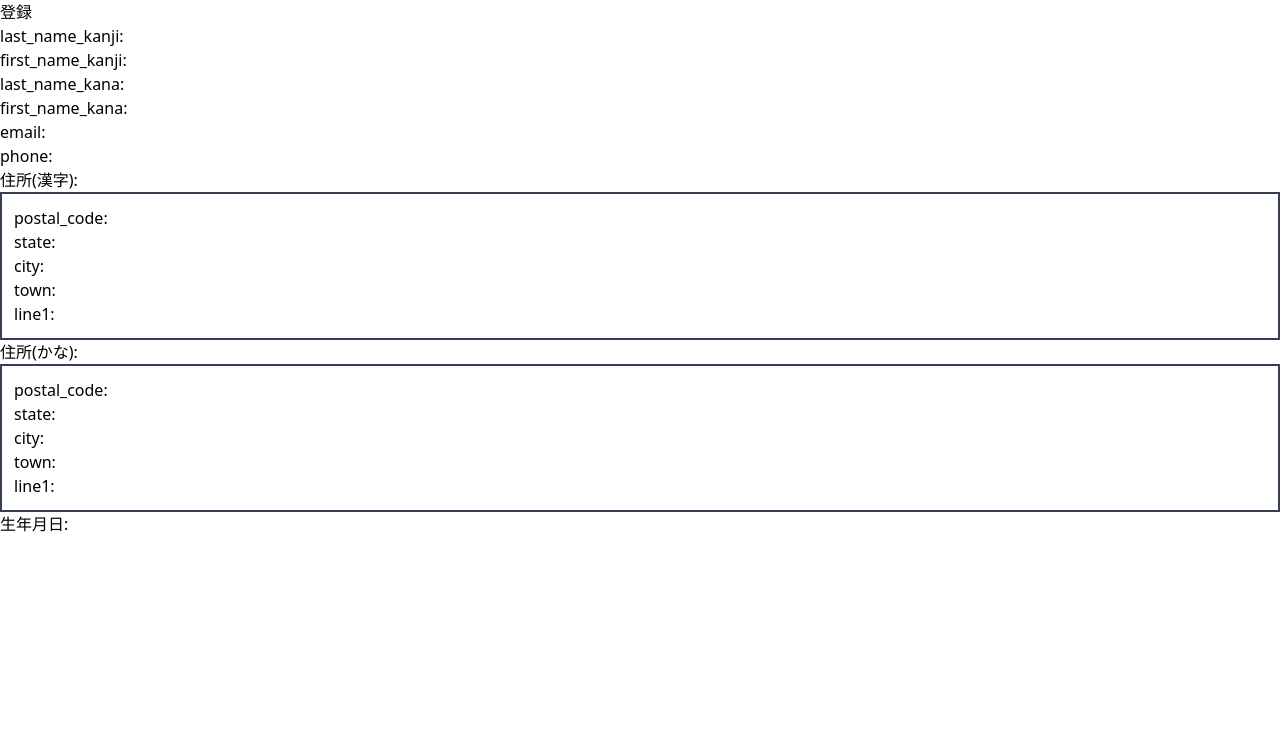
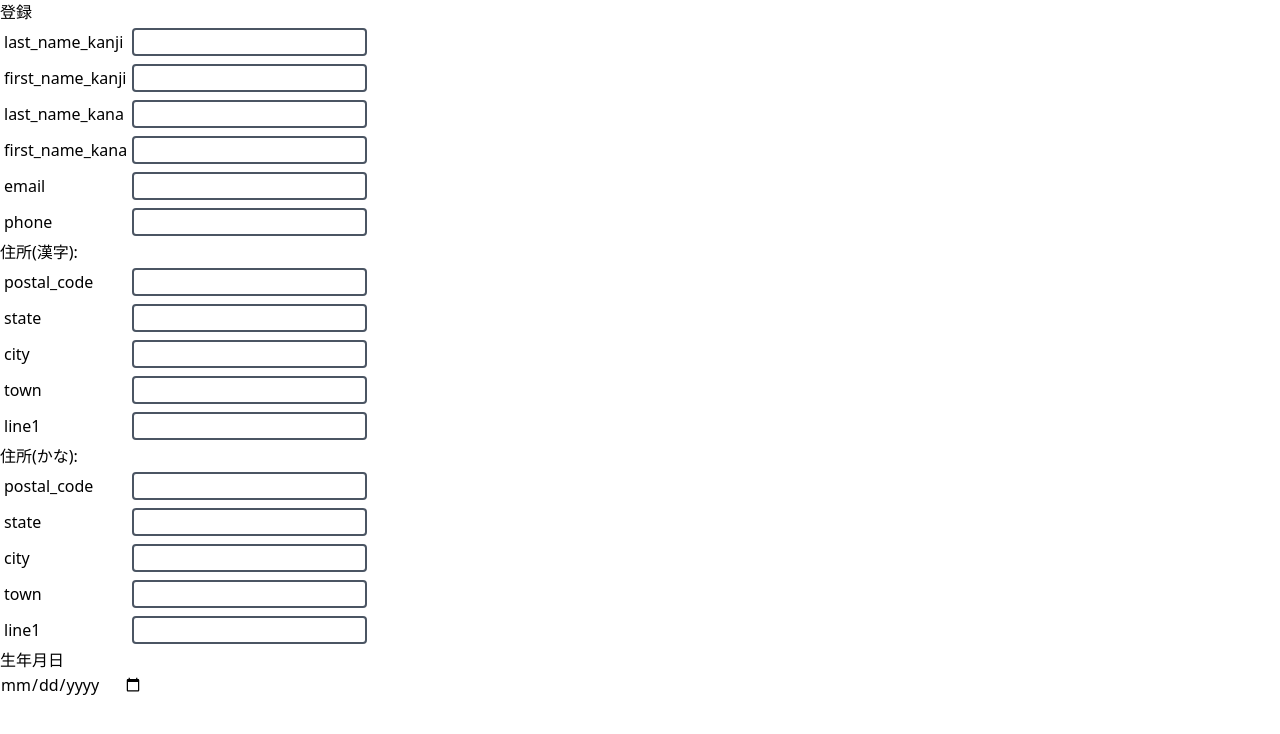
Before and after one commit to pluswing/studying_stripe, a Next.js app in the folder front/: page /stripe/register in a window 1280 px wide. Shown: the top 734 px of the page. Built offline with nearby package versions, Linux system fonts and the light colour scheme; no server answers.

Commit message:
#45 フォームをtailwindcssで若干綺麗に。

```diff
--- a/front/pages/stripe/register.tsx
+++ b/front/pages/stripe/register.tsx
@@ -28,6 +28,38 @@ interface Individual {
 interface ExternalAccount {
   // TODO implements
 }
+
+
+const AddressForm = (
+  {data, setter}: {data: Address, setter: (a: Address) => void}) => (
+  <div>
+    {["postal_code", "state", "city", "town", "line1"].map((key) => (
+      <div className="p-1">
+        <label className="inline-block w-32">{key}</label>
+        <input className="border-2 border-gray-600 rounded" type="text" onChange={(e) => setter({...data, [key]: e.target.value})} value={data[key]}/>
+      </div>
+    ))}
+  </div>
+)
+
+const dob2str = (dob: Dob): string => {
+  return `${dob.year}-${dob.month}-${dob.day}`
+}
+
+const str2dob = (str: string): Dob => {
+  const s = str.split("-")
+  return {
+    year: s[0],
+    month: s[1],
+    day: s[2]
+  }
+}
+
+const DobForm = ({data, setter}: {data: Dob, setter: (a: Dob) => void}) => (
+  <div>
+    <input type="date" onChange={(e) => setter(str2dob(e.target.value))} value={dob2str(data)}/>
+  </div>
+)
 
 export default function Register() {
   const [individual, setIndividual] = useState({
@@ -64,44 +96,23 @@ export default function Register() {
     // setData({})
   }
 
-  const AddressForm = (props: {data: Address, setter: (a: Address) => void}) => (
-    <div>
-      {["postal_code", "state", "city", "town", "line1"].map((key) => (
-        <div>
-        {key}: <input type="text" onChange={(e) => props.setter({...props.data, [key]: e.target.value})} value={props.data[key]}/>
-        </div>
-      ))}
-    </div>
-  )
-
-  const DobForm = (props: {data: Dob, setter: (a: Dob) => void}) => (
-    <div>
-      生年月日:
-      {["year", "month", "day"].map((key) => (
-      <input type="text" onChange={(e) => props.setter({...props.data, [key]: e.target.value})} value={props.data[key]}/>
-      ))}
-    </div>
-  )
-
   return (
     <div>
       <Head>
         <title>登録</title>
       </Head>
       <h1>登録</h1>
-      {["last_name_kanji", "first_name_kanji", "last_name_kana", "first_name_kana", "email", "phone"].map((key) => (
-        <div>
-        {key}: <input type="text" onChange={(e) => setIndividual({...individual, [key]: e.target.value})} value={individual[key]}/>
+      {[{k: "last_name_kanji"}, {k: "first_name_kanji"}, {k: "last_name_kana"}, {k: "first_name_kana"}, {k: "email", t: "email"}, {k: "phone", t: "tel"}].map(({k, t}) => (
+        <div className="p-1">
+          <label className="inline-block w-32">{k}</label>
+          <input className="border-2 border-gray-600 rounded" type={t ? t : "text"} onChange={(e) => setIndividual({...individual, [k]: e.target.value})} value={individual[k]}/>
         </div>
       ))}
       住所(漢字):
-      <div className="border-2 border-gray-700 p-3">
         <AddressForm data={addressKanji} setter={setAddressKanji} />
-      </div>
       住所(かな):
-      <div className="border-2 border-gray-700 p-3">
         <AddressForm data={addressKana} setter={setAddressKana} />
-      </div>
+      <label className="inline-block w-32">生年月日</label>
       <DobForm data={dob} setter={setDob}/>
     </div>
   )
```
